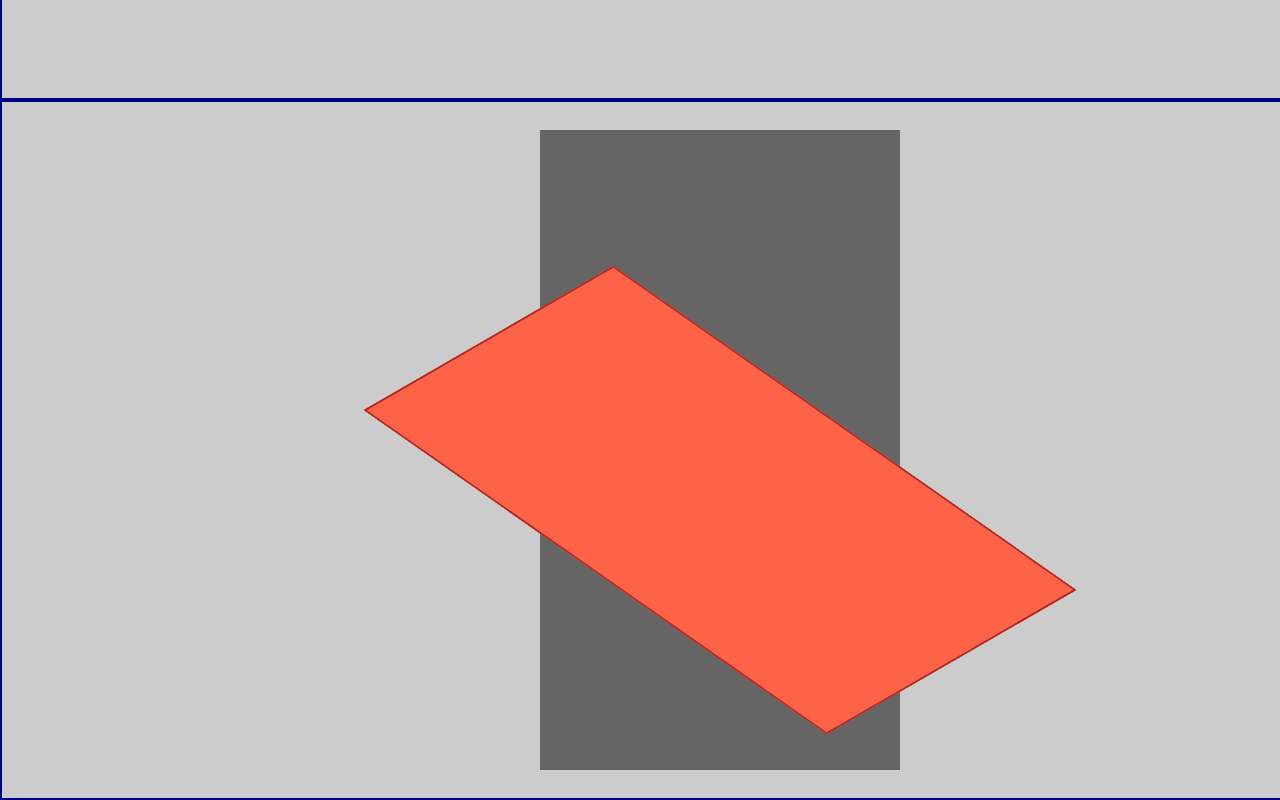
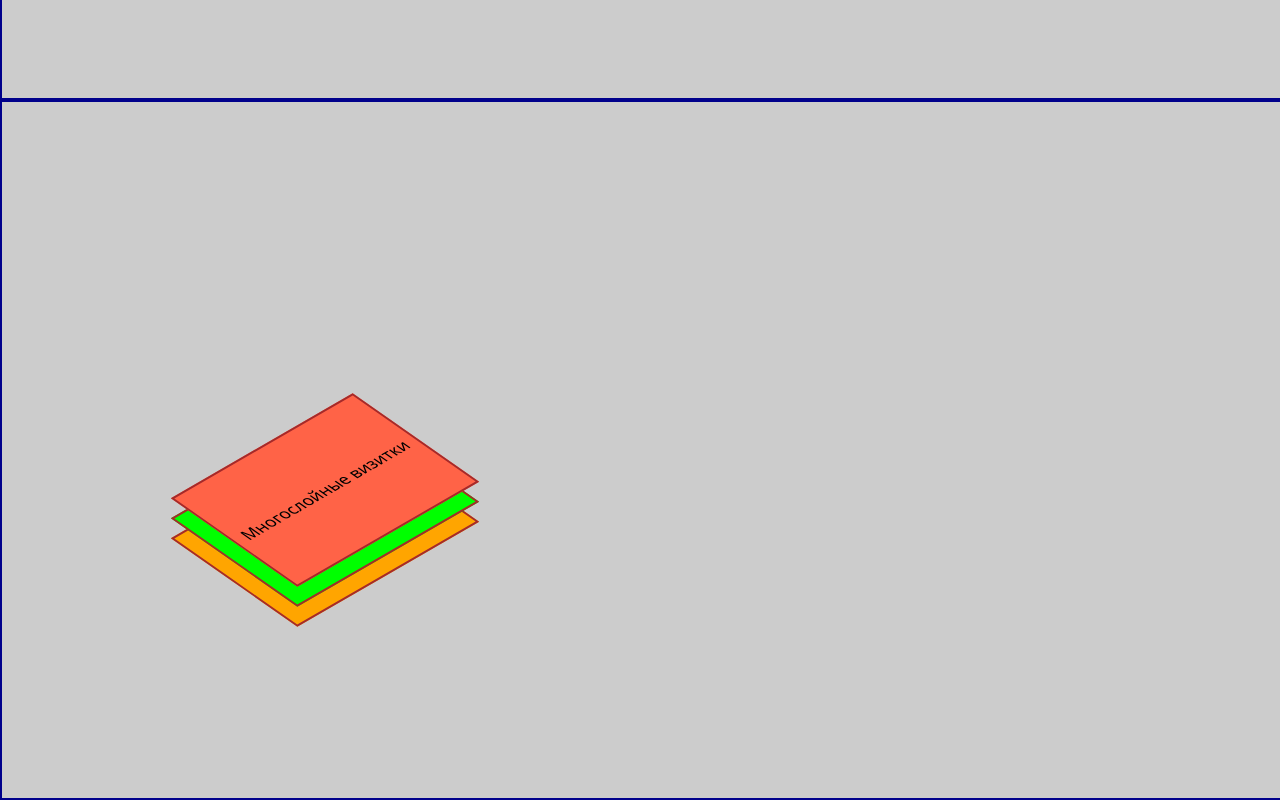
Before and after one commit to MaxGlinko78/casino, a plain HTML site: page transforms3d.html in a window 1280 px wide. Shown: the part 694-1494 px from the top of the page. Drawn offline with Linux system fonts and the light colour scheme.

Commit message:
adaptive

```diff
--- a/scss/_transforms3d.scss
+++ b/scss/_transforms3d.scss
@@ -111,20 +111,40 @@ ul.btn-3d__nav {
 
 .container {
     position: relative;
-    width: 360px;
-    height: 640px;
-    background: rgba(0, 0, 0, 0.5);
+
+
 }
 
 .fly-box {
-    width: 360px;
-    height: 640px;
-    background: tomato;
+    display: flex;
+    justify-content: center;
+    align-items: center;
+    position: absolute;
+    width: 210px;
+    height: 140px;
     border: 2px solid brown;
-    transform: rotate(-30deg) skew(25deg) scale(0.8);
+
+    transform: rotate(-30deg) skewX(25deg) translate(0, 0);
 }
 
-.container .fly-box {
-    position: absolute;
-    height: 100%;
+.fly-box:nth-child(1) {
+    top: 20px;
+    background: tomato;
+    z-index: 3;
+
+
 }
+
+.fly-box:nth-child(2) {
+    top: 40px;
+    background: lime;
+    z-index: 2;
+
+}
+
+.fly-box:nth-child(3) {
+    top: 60px;
+    background: orange;
+    z-index: 1;
+
+}
--- a/transforms3d.html
+++ b/transforms3d.html
@@ -62,10 +62,9 @@
     <section class="fly">
 
         <div class="container">
-            <div class="fly-box layer" data-speed="40"></div>
-            <div class="fly-box layer" data-speed="30"></div>
-            <div class="fly-box layer" data-speed="20"></div>
-            <div class="fly-box layer" data-speed="10"></div>
+            <div class="fly-box active">Многослойные визитки</div>
+            <div class="fly-box active"></div>
+            <div class="fly-box active"></div>
         </div>
 
 
```
Also changed, not shown: css/main.css.
